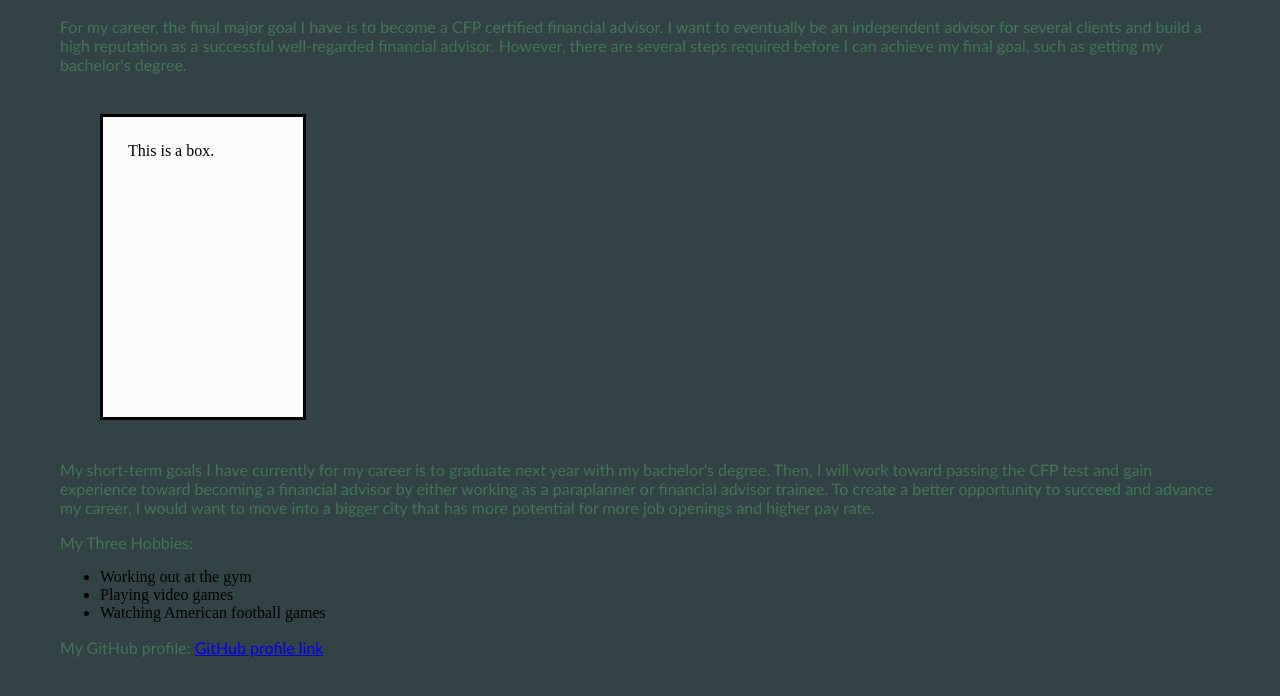
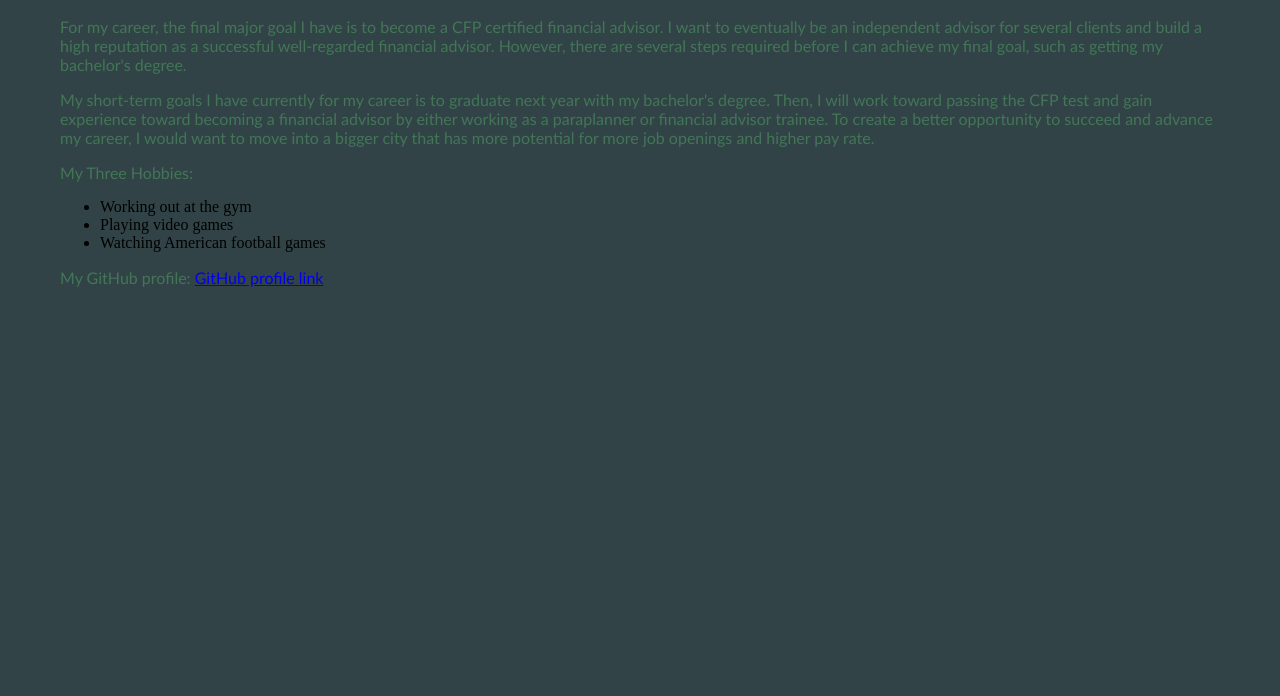
Before and after one commit to cmrodgz/cmrodgz.github.io, a plain HTML site: page index.html in a window 1280 px wide. Shown: the part 148-844 px from the top of the page. After the commit the page ends 800 px from the top, so only its background shows below. Drawn offline with Linux system fonts and the light colour scheme.

Commit message:
Remove white box from past exercise
Clean up project layout by deleting element from previous assignment

```diff
--- a/index.html
+++ b/index.html
@@ -11,7 +11,6 @@
     <h2>Double Major in Applied Personal Finance & Computing Applications</h2>
     <p>For my career, the final major goal I have is to become a CFP certified financial advisor. I want to eventually be an independent advisor for several clients and build a high reputation as a successful well-regarded financial advisor. However, there are several steps required before I can achieve my final goal, such as getting my bachelor's degree. </p>
 
-    <div>This is a box.</div>
     <p>My short-term goals I have currently for my career is to graduate next year with my bachelor's degree. Then, I will work toward passing the CFP test and gain experience toward becoming a financial advisor by either working as a paraplanner or financial advisor trainee. To create a better opportunity to succeed and advance my career, I would want to move into a bigger city that has more potential for more job openings and higher pay rate.</p>
 
     <p>My Three Hobbies:</p>
```
